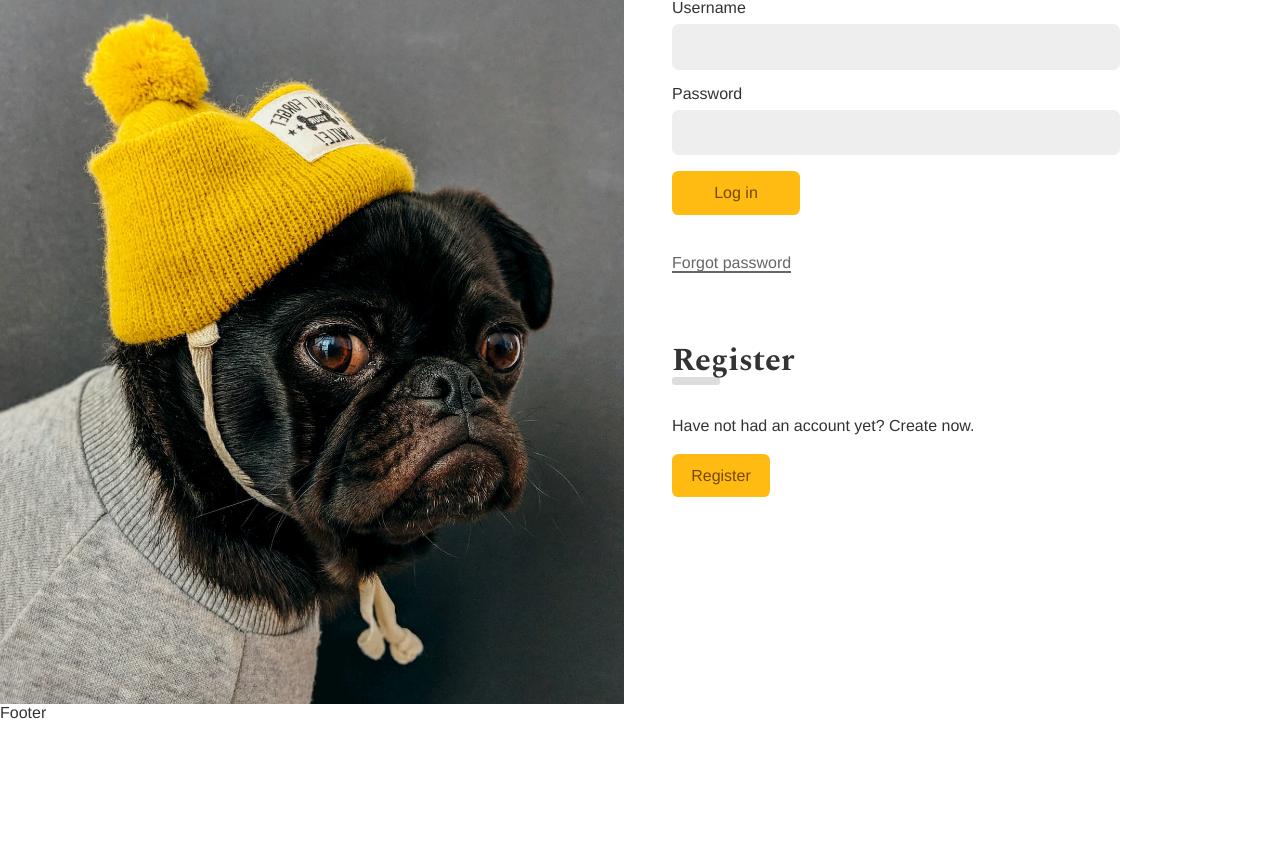
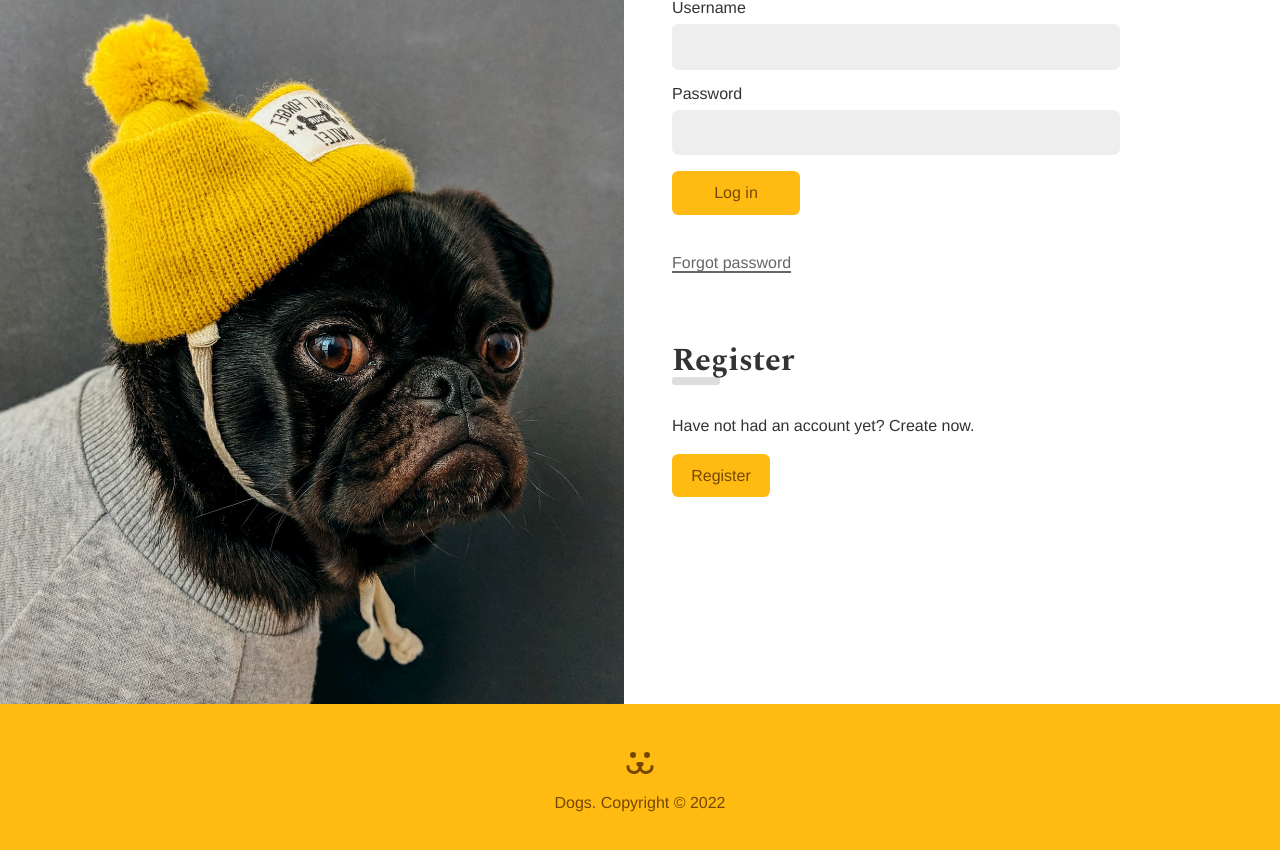
Before and after one commit to lucassodresa/dogs, a React (Create React App) app: page /login in a window 1280 px wide. Shown: the part 160-1010 px from the top of the page. Before the commit the page ends 882 px from the top, so only its background shows below. Built offline with nearby package versions, Linux system fonts and the light colour scheme.

Commit message:
Footer component

```diff
--- a/src/Components/Footer.js
+++ b/src/Components/Footer.js
@@ -1,7 +1,13 @@
 import styles from "./Footer.module.css";
+import { ReactComponent as DogsIcon } from "../Assets/dogs-footer.svg";
 
 const Footer = () => {
-  return <div className={styles.footer}>Footer</div>;
+  return (
+    <footer className={styles.footer}>
+      <DogsIcon />
+      <p>Dogs. Copyright © {new Date().getFullYear()}</p>
+    </footer>
+  );
 };
 
 export default Footer;
--- a/src/Components/Footer.module.css
+++ b/src/Components/Footer.module.css
@@ -0,0 +1,11 @@
+.footer {
+  background: #fb1;
+  padding: 3rem 1rem 0 1rem;
+  height: 10rem;
+  text-align: center;
+  color: #764701;
+}
+
+.footer p {
+  margin-top: 1rem;
+}
```
